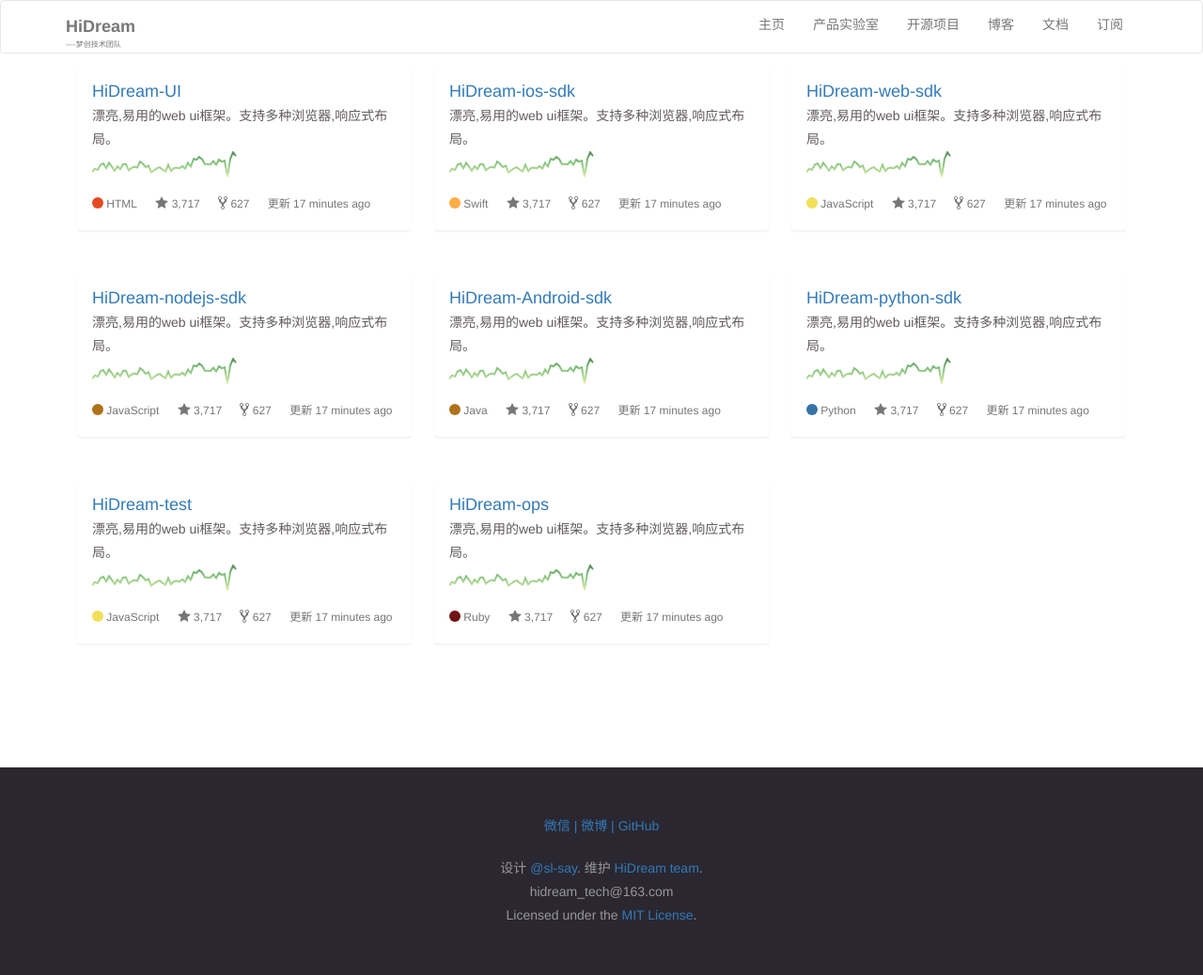
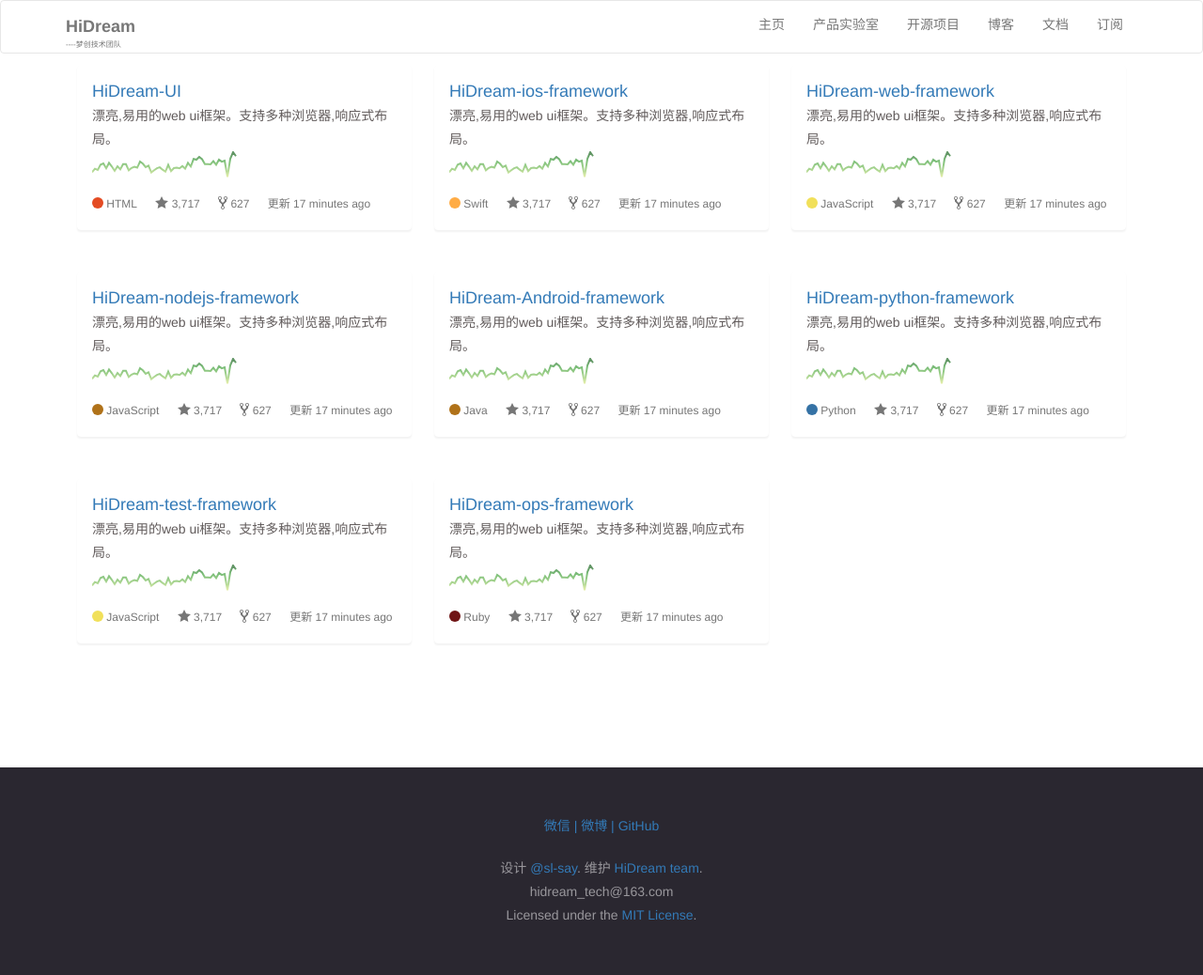
Before and after one commit to DreamHi/DreamHi.github.io, a Jekyll site: the page built from views/opensrc.html, in a window 1280 px wide. Shown: the whole page at 94% size. Built offline with Jekyll 4.4.1, drawn with Linux system fonts in a browser that asks for light colours.

Commit message:
开源项目名字修改

```diff
--- a/views/opensrc.html
+++ b/views/opensrc.html
@@ -53,7 +53,7 @@ layout: default
     <div class="panel panel-default">
       <div class="panel-body">
         <h4>
-          <a href="#">HiDream-ios-sdk</a>
+          <a href="#">HiDream-ios-framework</a>
         </h4>
         <div>
           <p>漂亮,易用的web ui框架。支持多种浏览器,响应式布局。</p>
@@ -99,7 +99,7 @@ layout: default
     <div class="panel panel-default">
       <div class="panel-body">
         <h4>
-          <a href="#">HiDream-web-sdk</a>
+          <a href="#">HiDream-web-framework</a>
         </h4>
         <div>
           <p>漂亮,易用的web ui框架。支持多种浏览器,响应式布局。</p>
@@ -145,7 +145,7 @@ layout: default
     <div class="panel panel-default">
       <div class="panel-body">
         <h4>
-          <a href="#">HiDream-nodejs-sdk</a>
+          <a href="#">HiDream-nodejs-framework</a>
         </h4>
         <div>
           <p>漂亮,易用的web ui框架。支持多种浏览器,响应式布局。</p>
@@ -191,7 +191,7 @@ layout: default
     <div class="panel panel-default">
       <div class="panel-body">
         <h4>
-          <a href="#">HiDream-Android-sdk</a>
+          <a href="#">HiDream-Android-framework</a>
         </h4>
         <div>
           <p>漂亮,易用的web ui框架。支持多种浏览器,响应式布局。</p>
@@ -237,7 +237,7 @@ layout: default
     <div class="panel panel-default">
       <div class="panel-body">
         <h4>
-          <a href="#">HiDream-python-sdk</a>
+          <a href="#">HiDream-python-framework</a>
         </h4>
         <div>
           <p>漂亮,易用的web ui框架。支持多种浏览器,响应式布局。</p>
@@ -283,7 +283,7 @@ layout: default
     <div class="panel panel-default">
       <div class="panel-body">
         <h4>
-          <a href="#">HiDream-test</a>
+          <a href="#">HiDream-test-framework</a>
         </h4>
         <div>
           <p>漂亮,易用的web ui框架。支持多种浏览器,响应式布局。</p>
@@ -329,7 +329,7 @@ layout: default
     <div class="panel panel-default">
       <div class="panel-body">
         <h4>
-          <a href="#">HiDream-ops</a>
+          <a href="#">HiDream-ops-framework</a>
         </h4>
         <div>
           <p>漂亮,易用的web ui框架。支持多种浏览器,响应式布局。</p>
```
